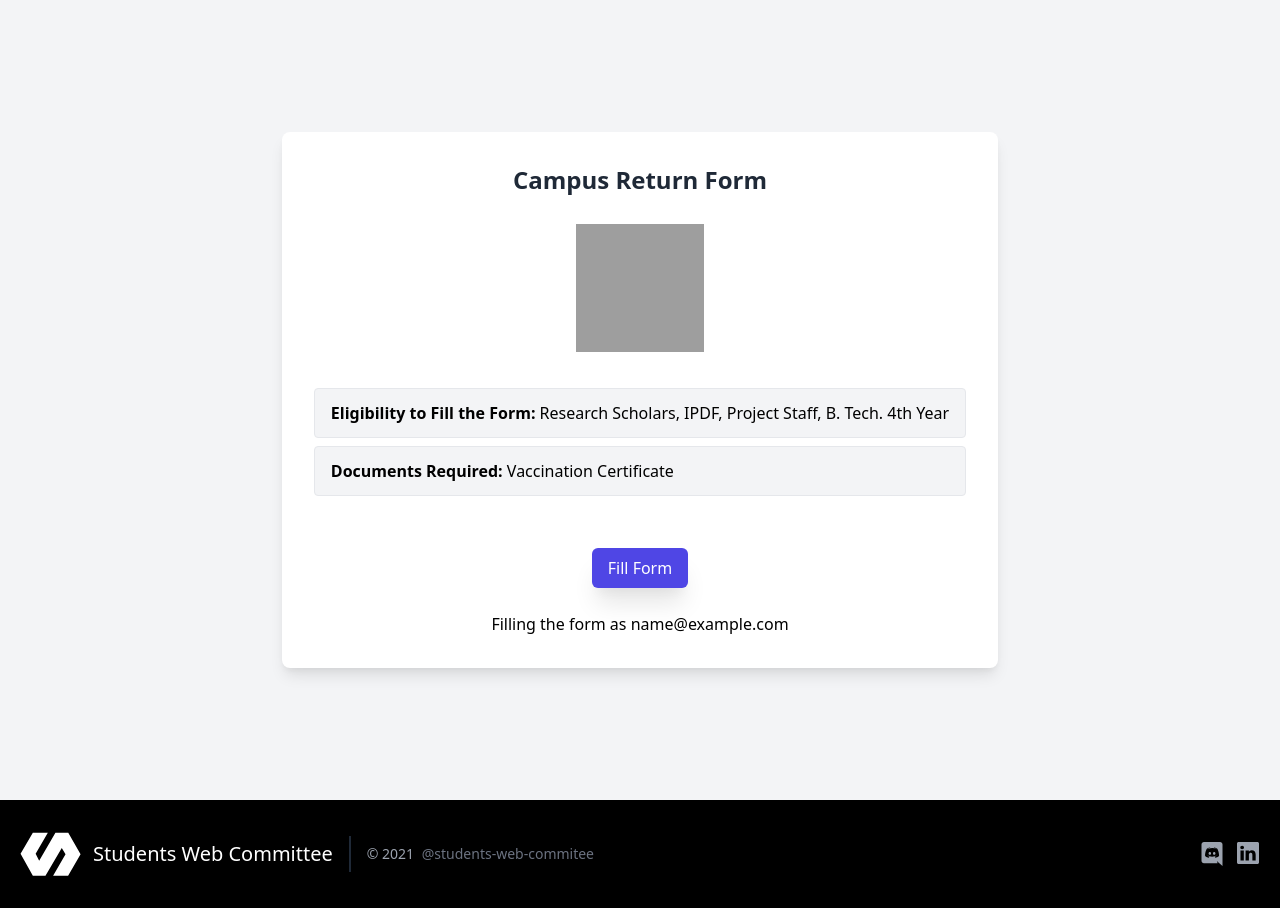
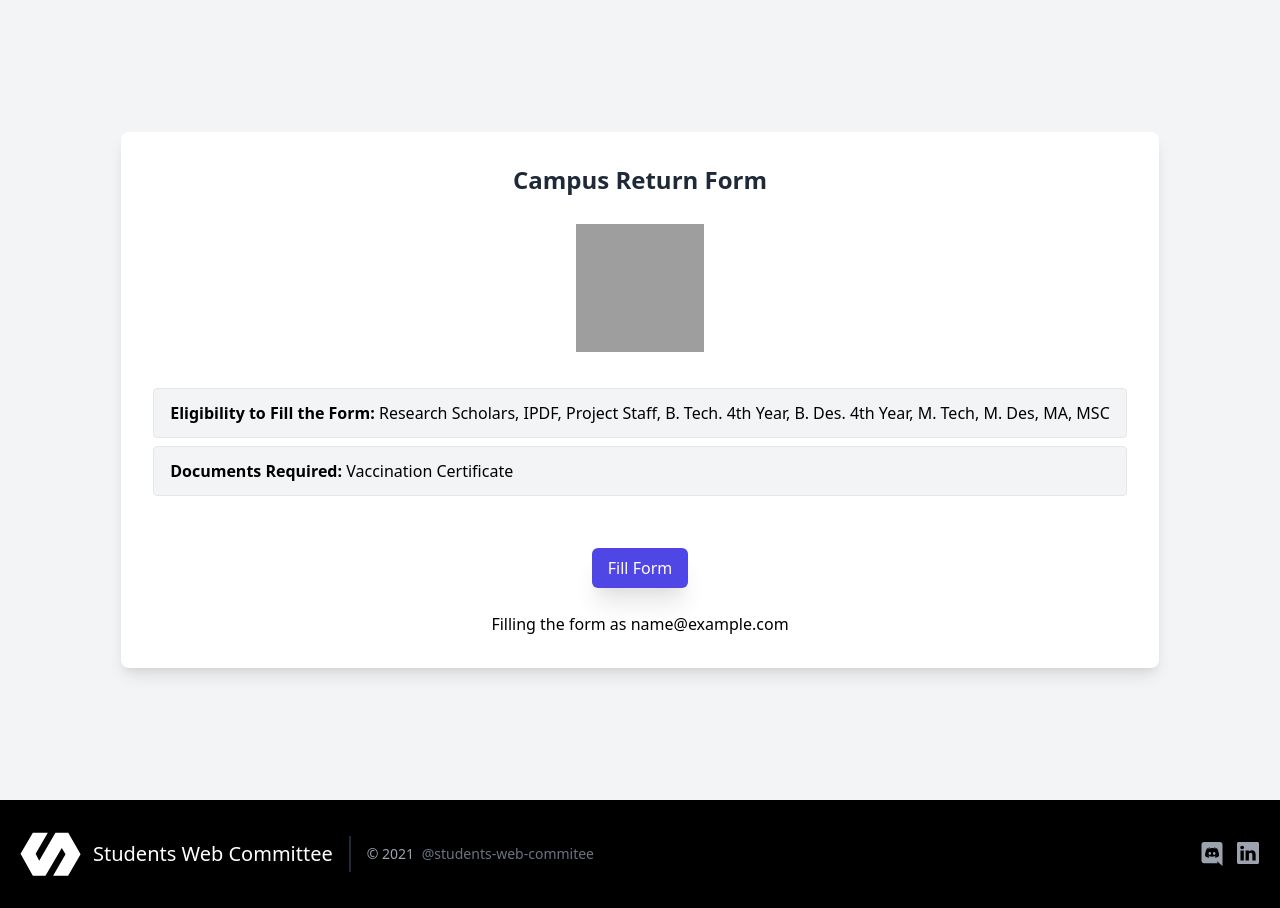
Before and after one commit to swciitg/msh-booking-portal, a Django app: page /campus_return/ in a window 1280 px wide. Run offline with Django 3.2, Linux system fonts and the light colour scheme; the visitor is signed in with stand-in values (Sample User, id 1); data comes from the database, SQL or seed files in the repository; data that the repository does not hold is empty; style sheets or scripts are compiled from the project's sources; grey boxes are pictures that could not be loaded.

Commit message:
Added Masters

```diff
--- a/msh_booking_portal/templates/forms/hab-landing.html
+++ b/msh_booking_portal/templates/forms/hab-landing.html
@@ -17,7 +17,7 @@
 
                 <div class="flex-grow bg-gray-100 border border-black-400 text-black-700 px-4 py-3 rounded relative my-5 inline" role="alert" style="margin-bottom: 0.25rem;">
                     <strong class="font-bold">Eligibility to Fill the Form:</strong>
-                    <span class="block sm:inline">Research Scholars, IPDF, Project Staff, B. Tech. 4th Year</span>
+                    <span class="block sm:inline">Research Scholars, IPDF, Project Staff, B. Tech. 4th Year, B. Des. 4th Year, M. Tech, M. Des, MA, MSC</span>
                 </div>
                 <div class="flex-grow bg-gray-100 border border-black-400 text-black-700 px-4 py-3 rounded relative my-5 inline" role="alert" style="margin-top: 0.25rem;">
                     <strong class="font-bold">Documents Required:</strong>
```
